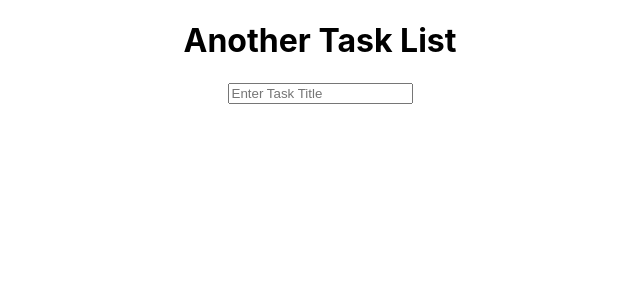
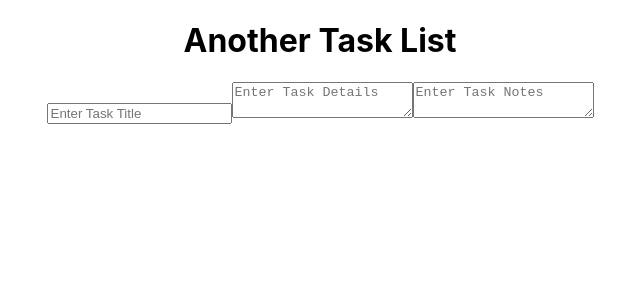
Before and after one commit to lolakoala/AnotherTaskList, a React (Create React App) app: page / in a window 1280 px wide. Shown: the top 300 px of the page, without its empty margins (320-960 px from the left). Built offline with nearby package versions, Linux system fonts and the light colour scheme.

Commit message:
adds form inputs for details and notes

```diff
--- a/src/Form.js
+++ b/src/Form.js
@@ -2,6 +2,8 @@ import React, {useState} from 'react'
 
 const Form = () => {
     const [title, setTitle] = useState('')
+    const [details, setDetails] = useState('')
+    const [notes, setNotes] = useState('')
 
     return (<form>
         <input
@@ -12,9 +14,19 @@ const Form = () => {
             required
         />
         {/* category (req)- dd + text input button */}
-        {/* description- textarea */}
+        <textarea
+            type="text"
+            value={details}
+            onChange={event => setDetails(event.target.value)}
+            placeholder="Enter Task Details"
+        />
         {/* date due- date picker */}
-        {/* notes- textarea */}
+        <textarea
+            type="text"
+            value={notes}
+            onChange={event => setNotes(event.target.value)}
+            placeholder="Enter Task Notes"
+        />
         {/* submit button- on submit, date added generated */}
         {/* clear button */}
     </form>)
```
